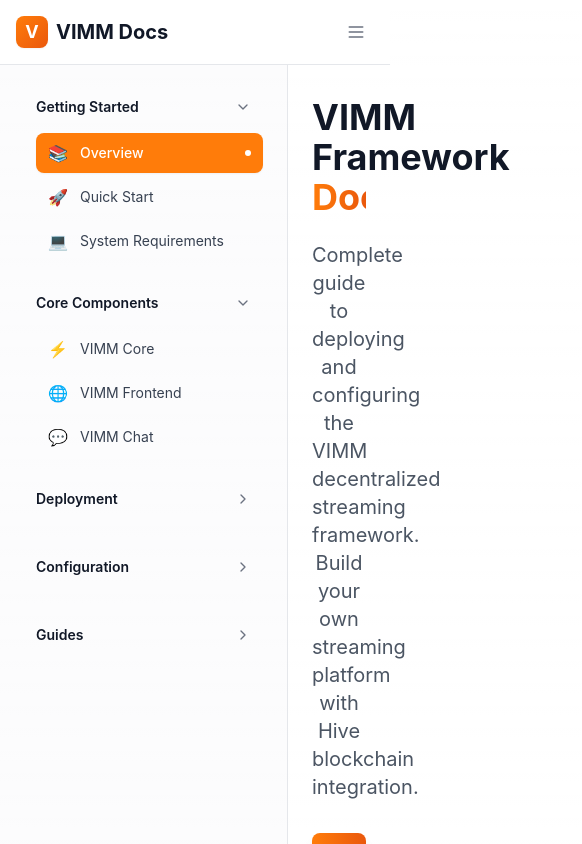
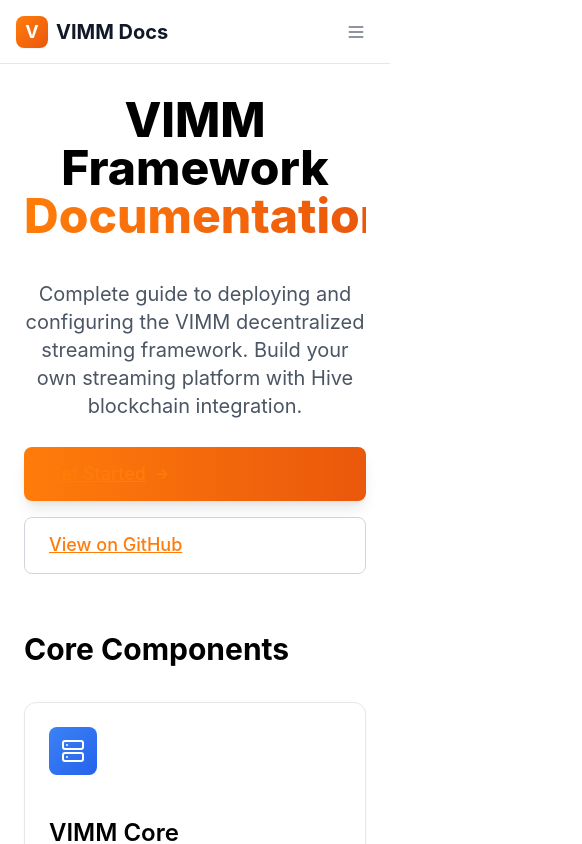
Before and after one commit to chirenonhive/vimm-docs, a Next.js app: page / in a window 390 px wide. Shown: the top 844 px of the page, 582 px wide, since content can reach past the window. Built offline with nearby package versions, Linux system fonts and the light colour scheme.

Commit message:
Implement CSS Grid-based documentation layout with fixed positioning
Co-authored-by: chirenonhive <44252697+chirenonhive@users.noreply.github.com>

```diff
--- a/app/components/navigation.tsx
+++ b/app/components/navigation.tsx
@@ -11,9 +11,9 @@ export function Navigation() {
   const [mobileMenuOpen, setMobileMenuOpen] = useState(false)
 
   return (
-    <nav className="bg-white/80 dark:bg-gray-900/80 backdrop-blur-sm border-b border-gray-200 dark:border-gray-700 sticky top-0 z-50">
-      <div className="max-w-7xl mx-auto px-4 sm:px-6 lg:px-8">
-        <div className="flex justify-between h-16">
+    <nav className="bg-white/80 dark:bg-gray-900/80 backdrop-blur-sm h-full">
+      <div className="max-w-7xl mx-auto px-4 sm:px-6 lg:px-8 h-full">
+        <div className="flex justify-between items-center h-16">
           <div className="flex items-center">
             <Link href="/" className="flex items-center space-x-2">
               <div className="w-8 h-8 bg-gradient-to-br from-vimm-orange to-orange-600 rounded-lg flex items-center justify-center shadow-sm">
@@ -59,7 +59,7 @@ export function Navigation() {
       </div>
 
       {mobileMenuOpen && (
-        <div className="md:hidden bg-white dark:bg-gray-900 border-t border-gray-200 dark:border-gray-700">
+        <div className="md:hidden bg-white dark:bg-gray-900 absolute top-full left-0 right-0 z-50 shadow-lg">
           <div className="px-4 pt-4 pb-3 space-y-3">
             {/* Search - Mobile */}
             <div className="mb-4">
--- a/app/components/sidebar.tsx
+++ b/app/components/sidebar.tsx
@@ -67,7 +67,7 @@ export function Sidebar() {
   }
 
   return (
-    <div className="w-72 bg-gray-50/50 dark:bg-gray-800/50 border-r border-gray-200 dark:border-gray-700 min-h-screen overflow-y-auto">
+    <div className="h-full overflow-y-auto">
       <div className="p-6">
         <nav className="space-y-6">
           {navigation.map((section) => (
--- a/app/globals.css
+++ b/app/globals.css
@@ -183,3 +183,104 @@ mark {
   -webkit-box-orient: vertical;
   overflow: hidden;
 }
+
+/* Documentation Layout Structure */
+.documentation-layout {
+  display: grid;
+  grid-template-columns: 280px 1fr 240px;
+  grid-template-rows: 64px 1fr;
+  grid-template-areas:
+    "header header header"
+    "sidebar main toc";
+  height: 100vh;
+  overflow: hidden;
+}
+
+/* Fixed Header */
+.documentation-header {
+  grid-area: header;
+  position: sticky;
+  top: 0;
+  z-index: 50;
+  border-bottom: 1px solid;
+  @apply border-gray-200 dark:border-gray-700;
+}
+
+/* Fixed Sidebar */
+.documentation-sidebar {
+  grid-area: sidebar;
+  overflow-y: auto;
+  @apply bg-gray-50/50 dark:bg-gray-800/50 border-r border-gray-200 dark:border-gray-700;
+}
+
+/* Main Content Area */
+.documentation-main {
+  grid-area: main;
+  overflow-y: auto;
+  position: relative;
+}
+
+.main-content-wrapper {
+  min-height: 100%;
+  @apply px-6 py-8 lg:px-8;
+}
+
+.main-content-container {
+  max-width: 800px;
+  margin: 0 auto;
+}
+
+.prose-content {
+  @apply prose prose-lg dark:prose-invert max-w-none;
+  line-height: 1.7;
+}
+
+/* Table of Contents */
+.documentation-toc {
+  grid-area: toc;
+  overflow-y: auto;
+  @apply border-l border-gray-200 dark:border-gray-700;
+}
+
+.toc-content {
+  @apply px-6 py-8;
+}
+
+/* Mobile Responsiveness */
+@media (max-width: 1279px) {
+  .documentation-layout {
+    grid-template-columns: 280px 1fr;
+    grid-template-areas:
+      "header header"
+      "sidebar main";
+  }
+
+  .documentation-toc {
+    display: none;
+  }
+}
+
+@media (max-width: 767px) {
+  .documentation-layout {
+    grid-template-columns: 1fr;
+    grid-template-areas:
+      "header"
+      "main";
+  }
+
+  .documentation-sidebar {
+    display: none;
+  }
+
+  /* Mobile sidebar overlay (when needed) */
+  .documentation-sidebar.mobile-open {
+    display: block;
+    position: fixed;
+    top: 64px;
+    left: 0;
+    width: 280px;
+    height: calc(100vh - 64px);
+    z-index: 40;
+    @apply bg-white dark:bg-gray-900 shadow-xl;
+  }
+}
--- a/app/layout.tsx
+++ b/app/layout.tsx
@@ -35,33 +35,37 @@ export default function RootLayout({
     <html lang="en" suppressHydrationWarning>
       <body className={`font-sans bg-white dark:bg-gray-900`}>
         <ThemeProvider>
-          <div className="min-h-screen flex flex-col">
+          <div className="documentation-layout">
+            {/* Fixed Header */}
+            <header className="documentation-header">
               <Navigation />
-            <div className="flex flex-1">
+            </header>
+
+            {/* Fixed Sidebar */}
+            <aside className="documentation-sidebar">
               <Sidebar />
-              <main className="flex-1 min-w-0">
-                <div className="max-w-none mx-auto">
-                  <div className="flex">
-                    {/* Main content area */}
-                    <div className="flex-1 min-w-0 px-6 py-8 lg:px-8">
+            </aside>
+
+            {/* Main Content Area */}
+            <main className="documentation-main">
+              <div className="main-content-wrapper">
+                <div className="main-content-container">
                   <Breadcrumb />
-                      <div className="max-w-4xl">
+                  <div className="prose-content">
                     {children}
                     <EditOnGitHub className="mt-12" />
                     <PageNavigation className="mt-8" />
                   </div>
                 </div>
+              </div>
+            </main>
 
             {/* Table of Contents - Right sidebar */}
-                    <div className="hidden xl:block w-64 flex-shrink-0">
-                      <div className="px-6 py-8">
+            <aside className="documentation-toc">
+              <div className="toc-content">
                 <TableOfContents />
               </div>
-                    </div>
-                  </div>
-                </div>
-              </main>
-            </div>
+            </aside>
           </div>
         </ThemeProvider>
       </body>
--- a/tailwind.config.js
+++ b/tailwind.config.js
@@ -318,5 +318,7 @@ module.exports = {
       },
     },
   },
-  plugins: [],
+  plugins: [
+    require('@tailwindcss/typography'),
+  ],
 }
```
Also changed, not shown: package.json (+13 -12 lines). Lines whose indentation alone changed are shown as unchanged.
